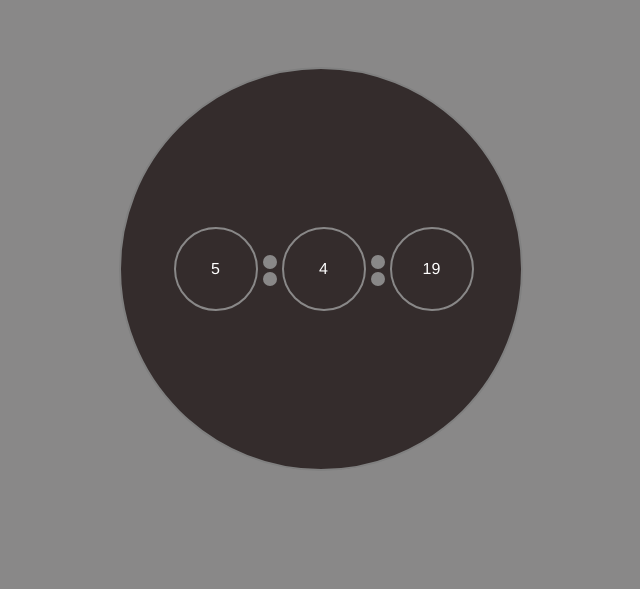
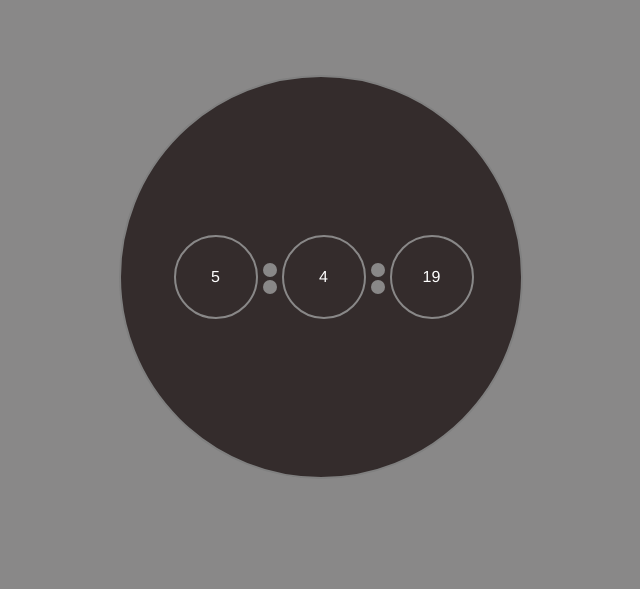
Before and after one commit to Gourav-bhadrecha/Clock-repo, a plain HTML site: page index.html in a window 1280 px wide. Shown: the part 211-800 px from the top of the page, without its empty margins (319-959 px from the left). Drawn offline with nearby package versions, Linux system fonts and the light colour scheme.

Commit message:
Update style.css

```diff
--- a/style.css
+++ b/style.css
@@ -1,6 +1,5 @@
 * {
-  padding: 0px;
-  margin: 0;
+
   font-family: "Franklin Gothic Medium", "Arial Narrow", Arial, sans-serif;
 }
 body {
```
